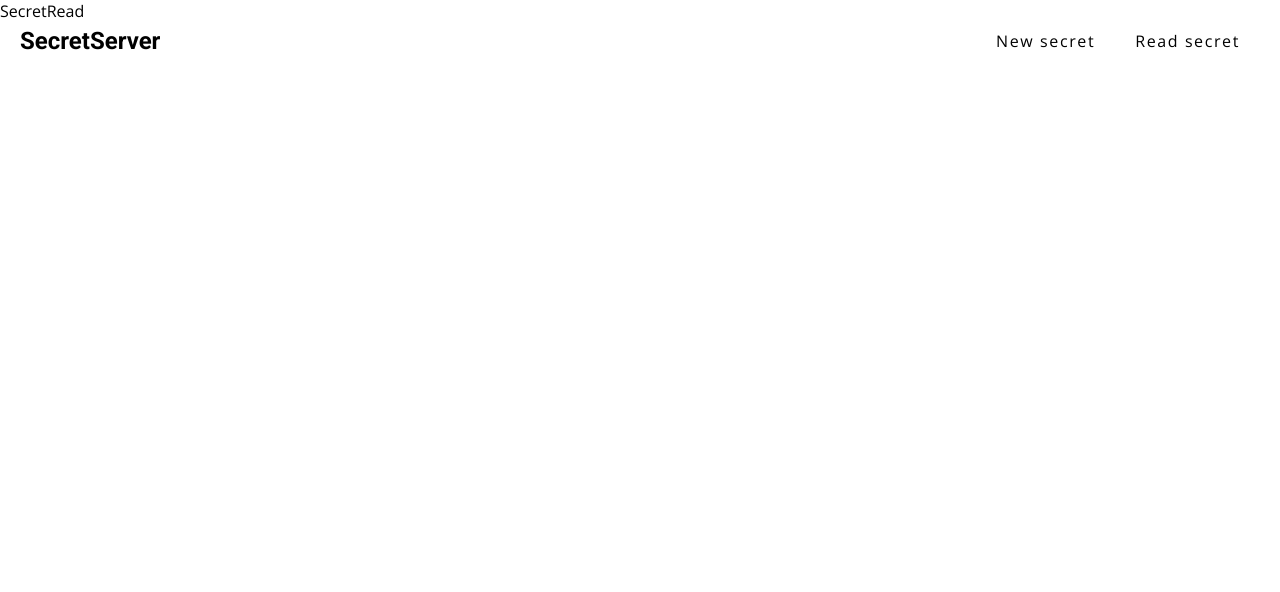
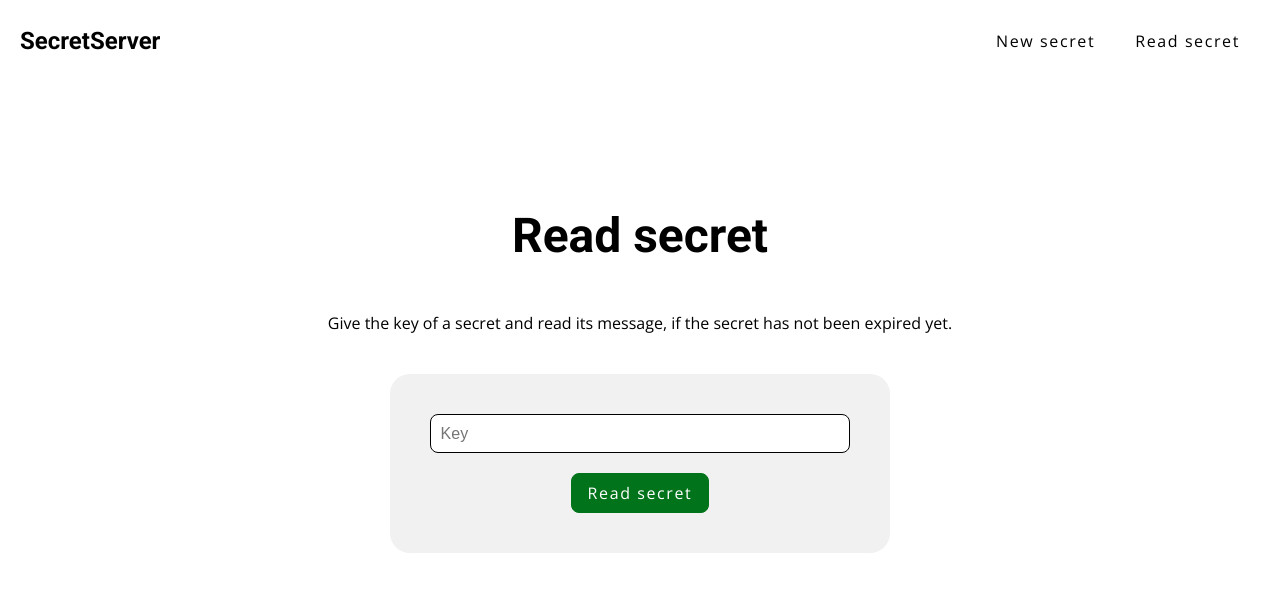
Before and after one commit to madam97/secret, a React (Create React App) app: page /secret/read in a window 1280 px wide. Shown: the top 592 px of the page. Built offline with nearby package versions, Linux system fonts and the light colour scheme.

Commit message:
added SecretRead page and style

```diff
--- a/src/pages/SecretRead.tsx
+++ b/src/pages/SecretRead.tsx
@@ -2,6 +2,19 @@ import React from 'react';
 
 export default function SecretRead() {
   return (
-    <div>SecretRead</div>
+    <main id="page-secret-read" className="flex-center-col">
+      <section className="text-center">
+        <h1>Read secret</h1>
+        <p>Give the key of a secret and read its message, if the secret has not been expired yet.</p>
+
+        <form className="block-filled flex-center-col">
+          <input className="input" type="text" name="hash" placeholder="Key" required={true} />
+
+          <button className="btn-primary">
+            Read secret
+          </button>
+        </form>
+      </section>
+    </main>
   )
 }
--- a/src/scss/pages/_index.scss
+++ b/src/scss/pages/_index.scss
@@ -1,3 +1,4 @@
 @import 'home';
 @import 'secret-new';
+@import 'secret-read';
 @import 'error-page';
--- /dev/null
+++ b/src/scss/pages/_secret-read.scss
@@ -0,0 +1,8 @@
+#page-secret-read {
+  .block-filled {
+    margin-left: auto;
+    margin-right: auto;
+    max-width: 500px;
+    width: 100%;
+  }
+}
```
